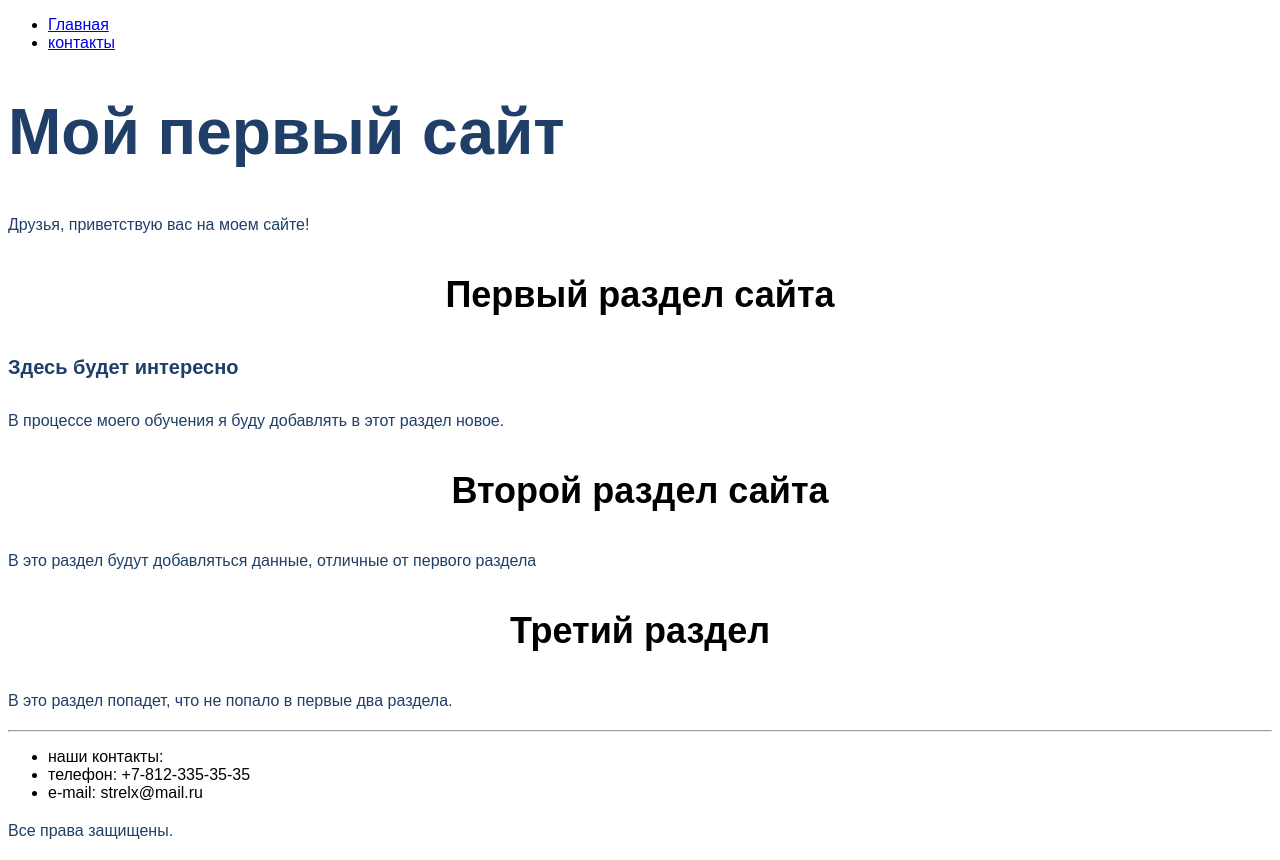
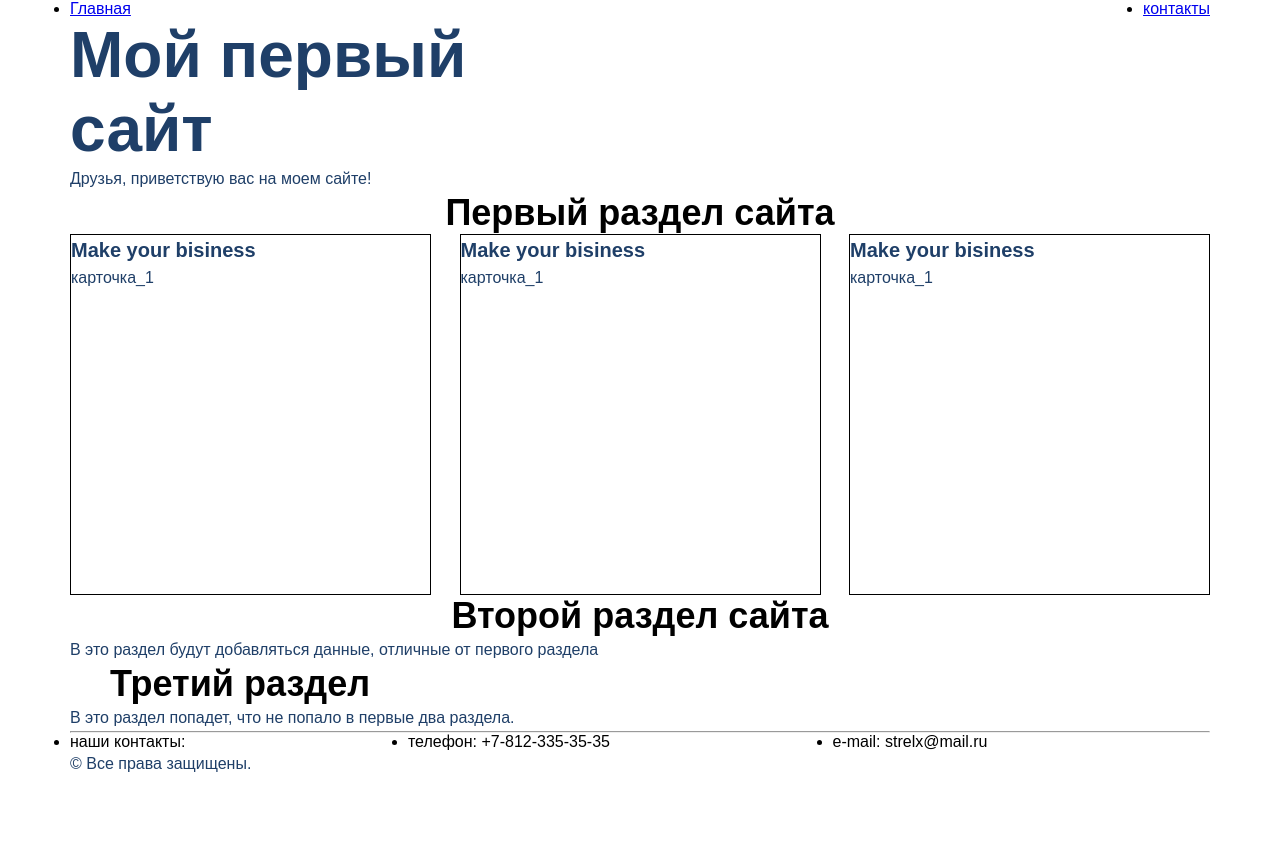
Before and after one commit to DmitryVoln/working_HTML_and_CSS, a plain HTML site: page site/index.html in a window 1280 px wide. After the commit the page ends 800 px from the top, so only its background shows below. Drawn offline with Linux system fonts and the light colour scheme.

Commit message:
add fex elements

```diff
--- a/site/index.html
+++ b/site/index.html
@@ -11,44 +11,56 @@
 <body class="font_type">
 
 	<div class="top">
-		<div class="konteiner">
+		<div class="container">
 			<ul class="header">
-				<li><a href="index.html">Главная</a></li>
-				<li><a href="contacts.html">контакты</a></li>
+				<li class="link"><a href="index.html">Главная</a></li>
+				<li class="link"><a href="contacts.html">контакты</a></li>
 			</ul>
 			<div class=top_info>
 				<h1 class="heading_top">Мой первый сайт</h1>
-				<p class="text">Друзья, приветствую вас на моем сайте!</p>
+				<p class="text text_top">Друзья, приветствую вас на моем сайте!</p>
 			</div>
 		</div>
 	</div>
-	<div class="what_we_do">
+	<div class="what_we_do container">
 		<h3 class="heading">Первый раздел сайта</h3>
-		<div>
-			<h4 class="heading_mini">Здесь будет интересно</h4>
-			<p class="text">В процессе моего обучения я буду добавлять в этот раздел новое.</p>
+		<div class="card_box">
+			<div class="card">
+				<h4 class="heading_mini">Make your bisiness</h4>
+				<p class="text">карточка_1</p>
+			</div>
+			<div class="card">
+				<h4 class="heading_mini">Make your bisiness</h4>
+				<p class="text">карточка_1</p>
+			</div>
+			<div class="card">
+				<h4 class="heading_mini">Make your bisiness</h4>
+				<p class="text">карточка_1</p>
 			</div>
 		</div>
-	<div class="project">
+	</div>
+	<div class="project container">
 		<h3 class="heading">Второй раздел сайта</h3>
 		<p class="text">В это раздел будут добавляться данные, отличные от первого раздела</p>
 	</div>
 	<div class="footer">
+		<div class="container">
 			<div class="footer_top">
 				<div class="footer_text">
-				<h3 class="heading">Третий раздел</h3>
+					<h3 class="heading heading_footer">Третий раздел</h3>
 					<p class="text">В это раздел попадет, что не попало в первые два раздела.</p>
 				</div>
 			</div>
 			<hr>
 			<div class="footer_bottom">
-			<ul class="footer-info">
-				<li>наши контакты:</li>
-				<li>телефон: +7-812-335-35-35</li>
-				<li>e-mail: strelx@mail.ru</li>
+				<ul class="footer_info">
+					<li class="info">наши контакты:</li>
+					<li class="info">телефон: +7-812-335-35-35</li>
+					<li class="info">e-mail: strelx@mail.ru</li>
 				</ul>
 				<div>
-				<p class="text">Все права защищены.</p>
+					<p class="text">&copy; Все права защищены.</p>
+				</div>
 			</div>
 		</div>
 	</div>
--- a/site/style.css
+++ b/site/style.css
@@ -1,3 +1,8 @@
+* {
+    margin: 0;
+    padding: 0;
+}
+
 .font_type {
     font-family: sans-serif;
 }
@@ -11,6 +16,7 @@
 .heading_top {
     font-size: 64px;
     color: #1F3F68;
+    width: 510px;
 }
 
 .contacts {
@@ -48,3 +54,47 @@
     color: #FFFFFF;
     text-transform: uppercase;
 }
+
+.container {
+    width: 1140px;
+    margin: 0 auto;
+}
+
+.header {
+    display: flex;
+    justify-content: space-between;
+}
+
+.text_top {
+    width: 425px;
+}
+
+.card_box {
+    display: flex;
+    justify-content: space-between;
+}
+
+.card {
+    width: 359px;
+    height: 359px;
+    border: 1px solid;
+}
+.footer_top {
+    width: 495px;
+}
+.heading_footer {
+    width: 340px;
+}
+
+.footer_info {
+    display: flex;
+    justify-content: space-between;
+}
+
+.main {
+    display: flex;
+}
+
+.info {
+    flex-grow: 1; /* для списка li в контактах на главной в футере и для страницы contacts*/
+}
```
Also changed, not shown: site/contacts.html (+17 -11 lines). Lines whose indentation alone changed are shown as unchanged.
